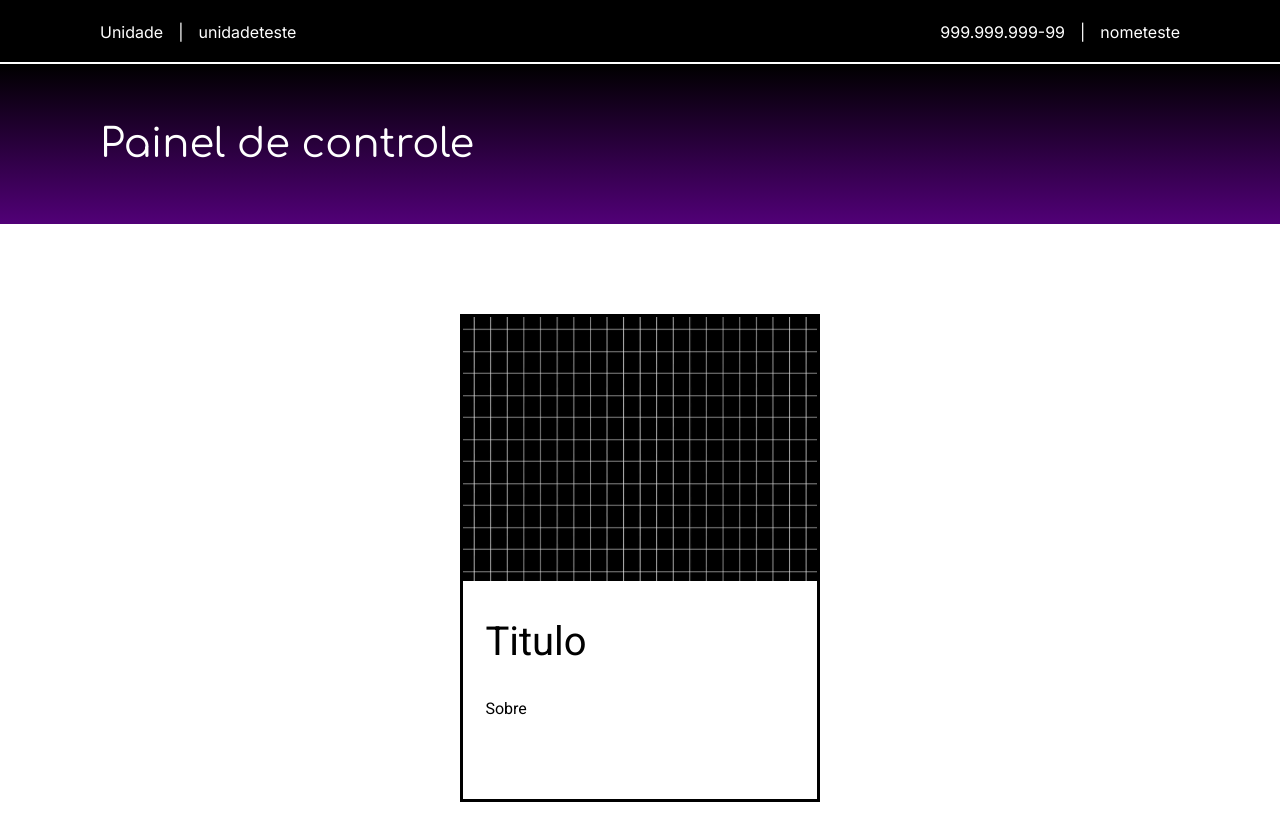
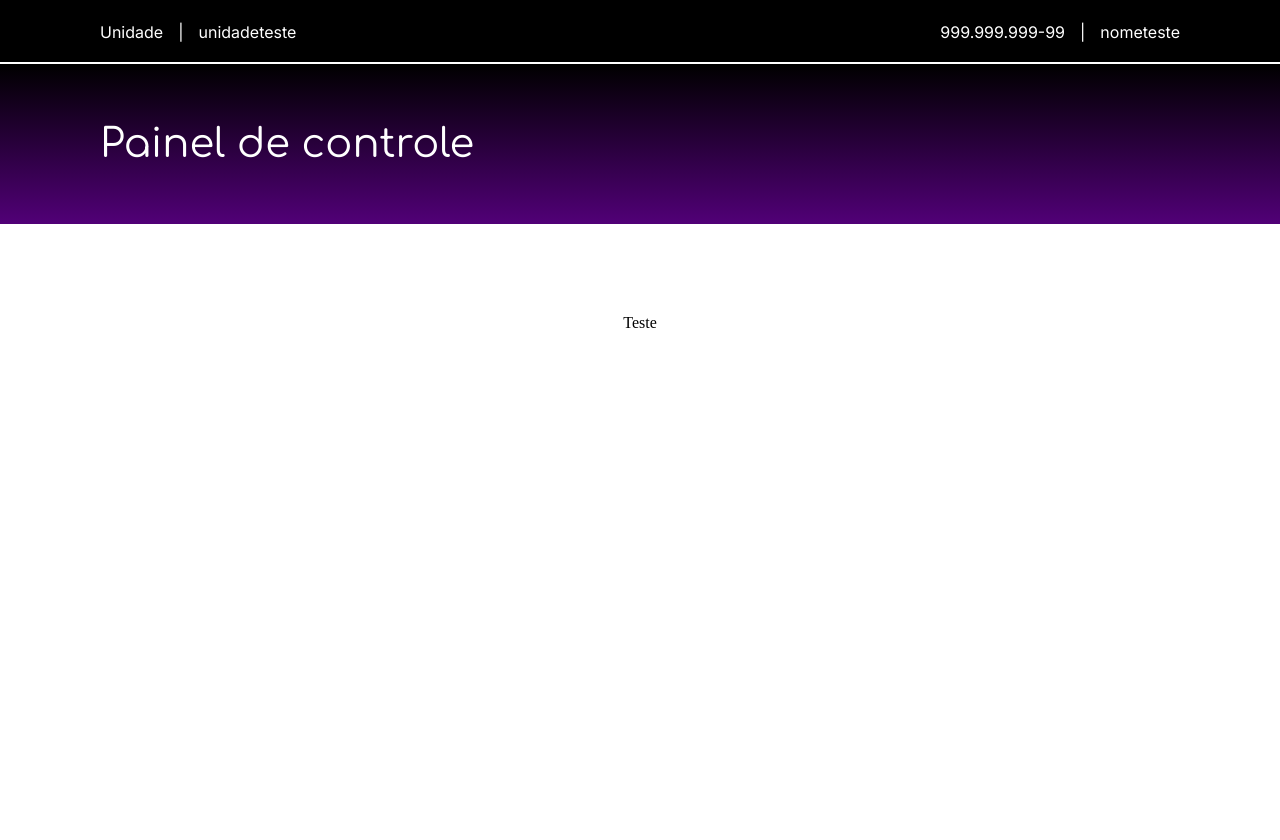
Before and after one commit to matheusmms031/Sistema-Escolar, a React (Vite) app in the folder front-end/projeto/: page /painel in a window 1280 px wide. Shown: the top 840 px of the page. After the commit the page ends 800 px from the top, so only its background shows below. Built offline with nearby package versions, Linux system fonts and the light colour scheme.

Commit message:
Criação do PainelBox para todos os itens dentro do painel

```diff
--- a/front-end/projeto/src/components/OpcoesPainel.jsx
+++ /dev/null
@@ -1,14 +0,0 @@
-import Card from "./Card";
-import '../styles/OpcoesPainelStyle.scss'
-
-
-
-function OpcoesPainel(){
-    return(
-        <div className="opcoespainel">
-            <Card title={'Titulo'} about={'Sobre'}/>
-        </div>
-    )
-}
-
-export default OpcoesPainel;
--- /dev/null
+++ b/front-end/projeto/src/components/PainelBox.jsx
@@ -0,0 +1,21 @@
+import '../styles/PainelBoxStyle.scss'
+
+
+function PainelBox(props) {
+    var justifycontent = ''
+    if(props.page == true){
+        justifycontent = 'center'
+    }
+    else{
+        justifycontent = 'flex-start'
+    }
+
+
+    return(
+        <section className="painelbox" style={{'justifyContent':justifycontent}}>
+            {props.children}
+        </section>
+    )
+}
+
+export default PainelBox;
--- a/front-end/projeto/src/pages/Painel.jsx
+++ b/front-end/projeto/src/pages/Painel.jsx
@@ -1,10 +1,10 @@
 import { UserContext } from '../App';
 import '../styles/Painel.scss'
-import OpcoesPainel from '../components/OpcoesPainel';
 import { useNavigate } from 'react-router-dom';
 import { useState,useContext, useEffect } from 'react';
 import OperacionalTitle from '../components/OperacionalTitle';
 import NavBar from '../components/NavBar';
+import PainelBox from '../components/PainelBox';
 
 
 
@@ -25,7 +25,9 @@ function Painel(){
         <div className="home">
             <NavBar/>
             <OperacionalTitle title={'Painel de controle'}/>
-            <OpcoesPainel/>
+            <PainelBox page={true}>
+                <span>Teste</span>
+            </PainelBox>
         </div>
     );
 }
--- a/front-end/projeto/src/styles/OpcoesPainelStyle.scss
+++ b/front-end/projeto/src/styles/PainelBoxStyle.scss
@@ -1,4 +1,4 @@
-.opcoespainel{
+.painelbox{
     display: flex;
     padding: 5.625rem 6.25rem;
     justify-content: center;
```
